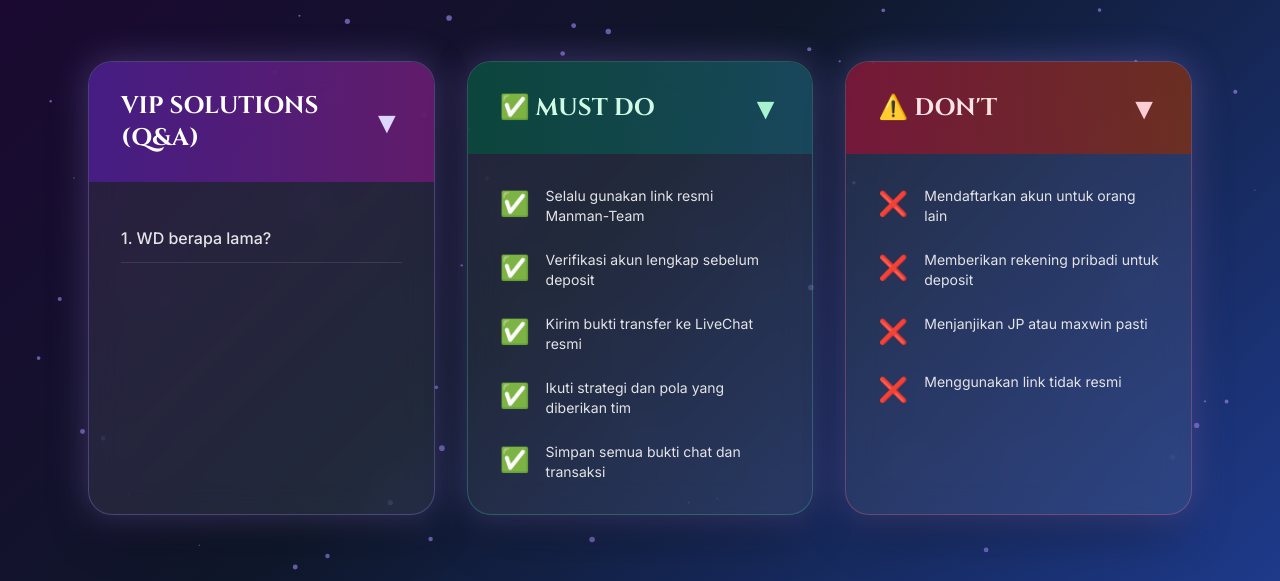
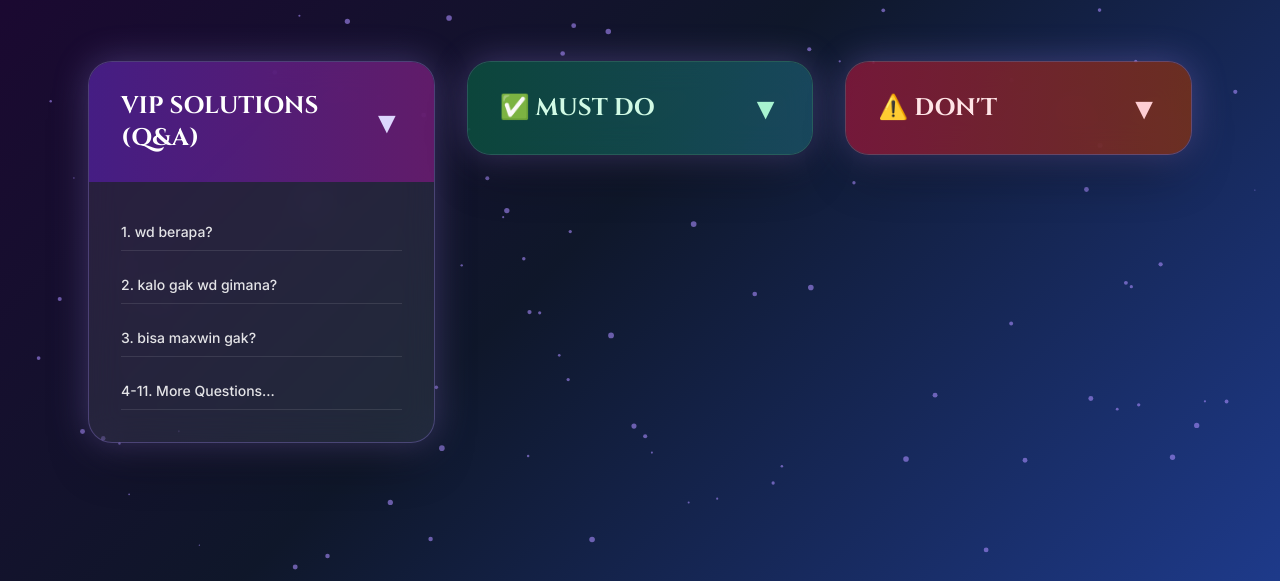
Before and after one commit to hanlinwu973-hub/manman-team, a plain HTML site: page index.html in a window 1280 px wide. Shown: the part 219-800 px from the top of the page. Drawn offline with nearby package versions, Linux system fonts and the light colour scheme.

Commit message:
Update index.html

```diff
--- a/index.html
+++ b/index.html
@@ -45,14 +45,15 @@
         .glow-text {
             text-shadow: 0 0 20px rgba(167, 139, 250, 0.6);
         }
+
+        /* 隐藏内容的过渡动画辅助 */
+        .hidden { display: none; }
     </style>
 </head>
 <body class="text-zinc-200 min-h-screen relative">
 
-    <!-- 粒子背景 -->
     <canvas id="particles" class="fixed inset-0 pointer-events-none"></canvas>
 
-    <!-- 顶部导航 -->
     <nav class="fixed top-0 left-0 right-0 z-50 bg-black/70 backdrop-blur-md border-b border-violet-500/30">
         <div class="max-w-6xl mx-auto px-8 py-5 flex items-center justify-between">
             <div class="flex items-center gap-3">
@@ -64,7 +65,6 @@
     </nav>
 
     <div class="max-w-6xl mx-auto px-6 pt-28 pb-16">
-        <!-- 主标题 -->
         <div class="text-center mb-16">
             <h2 class="title-font text-5xl md:text-6xl font-bold text-transparent bg-clip-text bg-gradient-to-r from-violet-300 via-fuchsia-300 to-cyan-300 glow-text">
                 VIP STRATEGY
@@ -72,88 +72,99 @@
             <p class="mt-4 text-xl text-violet-200/80">Panduan Lengkap & Profesional</p>
         </div>
 
-        <div class="grid md:grid-cols-3 gap-8">
+        <div class="grid md:grid-cols-3 gap-8 items-start">
 
-            <!-- 1. VIP SOLUTIONS (Q&A) -->
             <div class="glow-card border border-violet-400/30 rounded-3xl overflow-hidden">
                 <div onclick="toggleSection(this)"
                      class="bg-gradient-to-r from-violet-900/80 to-fuchsia-900/80 px-8 py-7 flex items-center justify-between cursor-pointer">
                     <h2 class="title-font text-2xl text-white">VIP SOLUTIONS (Q&A)</h2>
                     <span class="text-3xl transition-transform duration-300 text-violet-200">▼</span>
                 </div>
-                <div class="p-8 space-y-6 section-content">
-                    <!-- 示例问题，你可以继续添加 -->
+                <div class="p-8 space-y-4 section-content">
                     <div onclick="toggleAnswer(this)" class="cursor-pointer group">
-                        <div class="flex justify-between items-center py-3 border-b border-white/10 group-hover:text-violet-200">
-                            <p class="font-medium">1. WD berapa lama?</p>
+                        <div class="flex justify-between items-center py-2 border-b border-white/10 group-hover:text-violet-200">
+                            <p class="font-medium text-sm">1. wd berapa?</p>
                         </div>
-                        <div class="answer-panel hidden mt-4 text-violet-100/90 text-sm leading-relaxed">
-                            Biasanya 5-15 menit setelah verifikasi. Tergantung riwayat akun Anda.
+                        <div class="answer-panel hidden mt-3 text-violet-100/90 text-xs leading-relaxed italic bg-white/5 p-3 rounded-lg">
+                            Tergantung pada riwayat akun. Biasanya proses JP memakan waktu 5-15 menit setelah verifikasi.
                         </div>
                     </div>
-                    <!-- 添加更多问题时复制上面这个块即可 -->
+                    <div onclick="toggleAnswer(this)" class="cursor-pointer group">
+                        <div class="flex justify-between items-center py-2 border-b border-white/10 group-hover:text-violet-200">
+                            <p class="font-medium text-sm">2. kalo gak wd gimana?</p>
+                        </div>
+                        <div class="answer-panel hidden mt-3 text-violet-100/90 text-xs leading-relaxed italic bg-white/5 p-3 rounded-lg">
+                            Jika belum bisa WD, pastikan turnover terpenuhi atau hubungi LiveChat untuk cek status akun.
+                        </div>
+                    </div>
+                    <div onclick="toggleAnswer(this)" class="cursor-pointer group">
+                        <div class="flex justify-between items-center py-2 border-b border-white/10 group-hover:text-violet-200">
+                            <p class="font-medium text-sm">3. bisa maxwin gak?</p>
+                        </div>
+                        <div class="answer-panel hidden mt-3 text-violet-100/90 text-xs bg-white/5 p-3 rounded-lg">
+                            Kesempatan Maxwin selalu ada di level VIP. Gunakan pola yang kami berikan.
+                        </div>
+                    </div>
+                    <div onclick="toggleAnswer(this)" class="cursor-pointer group">
+                        <div class="flex justify-between items-center py-2 border-b border-white/10 group-hover:text-violet-200">
+                            <p class="font-medium text-sm">4-11. More Questions...</p>
+                        </div>
+                        <div class="answer-panel hidden mt-3 text-violet-100/90 text-xs bg-white/5 p-3 rounded-lg">
+                            Cek link RTP Live kami untuk melihat game yang sedang Gacor, pastikan identitas aman, dan transaksi hanya di link resmi.
+                        </div>
+                    </div>
                 </div>
             </div>
 
-            <!-- 2. MUST DO -->
             <div class="glow-card border border-emerald-400/30 rounded-3xl overflow-hidden">
                 <div onclick="toggleSection(this)"
                      class="bg-gradient-to-r from-emerald-900/80 to-cyan-900/80 px-8 py-7 flex items-center justify-between cursor-pointer">
                     <h2 class="title-font text-2xl text-emerald-100 flex items-center gap-3">✅ MUST DO</h2>
                     <span class="text-3xl transition-transform duration-300 text-emerald-200">▼</span>
                 </div>
-                <div class="p-8 section-content">
-                    <ul class="space-y-6 text-sm">
-                        <li class="flex gap-4 items-start">
-                            <span class="text-emerald-400 text-2xl mt-0.5">✅</span>
-                            <span>Selalu gunakan link resmi Manman-Team</span>
-                        </li>
-                        <li class="flex gap-4 items-start">
-                            <span class="text-emerald-400 text-2xl mt-0.5">✅</span>
-                            <span>Verifikasi akun lengkap sebelum deposit</span>
-                        </li>
-                        <li class="flex gap-4 items-start">
-                            <span class="text-emerald-400 text-2xl mt-0.5">✅</span>
-                            <span>Kirim bukti transfer ke LiveChat resmi</span>
-                        </li>
-                        <li class="flex gap-4 items-start">
-                            <span class="text-emerald-400 text-2xl mt-0.5">✅</span>
-                            <span>Ikuti strategi dan pola yang diberikan tim</span>
-                        </li>
-                        <li class="flex gap-4 items-start">
-                            <span class="text-emerald-400 text-2xl mt-0.5">✅</span>
-                            <span>Simpan semua bukti chat dan transaksi</span>
-                        </li>
+                <div class="p-8 section-content hidden">
+                    <div class="mb-6 p-4 bg-emerald-500/10 border border-emerald-500/30 rounded-2xl">
+                        <h3 class="text-emerald-400 font-bold mb-2 title-font">PEJUANG CASINO</h3>
+                        <p class="text-xs font-bold text-white mb-3">🚫 TOLAK TRANSAKSI ILEGAL, LAPOR & DAPATKAN 100K!</p>
+                        <p class="text-[10px] text-emerald-100/70 leading-relaxed mb-4">
+                            Jika menemukan promotor yang menawarkan cashback pribadi, segera lapor LiveChat resmi. Bonus 100.000 IDR menanti!
+                        </p>
+                        <a href="https://direct.lc.chat/12891963/20" target="_blank" class="block text-center py-3 bg-emerald-500 hover:bg-emerald-400 text-black font-bold rounded-xl text-xs transition-colors">
+                            📌 LAPOR SEKARANG
+                        </a>
+                    </div>
+                    <ul class="space-y-4 text-xs text-emerald-100/90 italic">
+                        <li>🛡 Kerahasiaan pelapor DIJAMIN 100% RAHASIA.</li>
+                        <li>🛡 Prosedur Delayed Penalty memastikan pelapor tidak terlacak oknum.</li>
                     </ul>
                 </div>
             </div>
 
-            <!-- 3. DON'T -->
             <div class="glow-card border border-rose-400/30 rounded-3xl overflow-hidden">
                 <div onclick="toggleSection(this)"
                      class="bg-gradient-to-r from-rose-900/80 to-orange-900/80 px-8 py-7 flex items-center justify-between cursor-pointer">
                     <h2 class="title-font text-2xl text-rose-100 flex items-center gap-3">⚠️ DON'T</h2>
                     <span class="text-3xl transition-transform duration-300 text-rose-200">▼</span>
                 </div>
-                <div class="p-8 section-content">
-                    <ul class="space-y-6 text-sm">
-                        <li class="flex gap-4 items-start">
-                            <span class="text-rose-400 text-2xl mt-0.5">❌</span>
-                            <span>Mendaftarkan akun untuk orang lain</span>
-                        </li>
-                        <li class="flex gap-4 items-start">
-                            <span class="text-rose-400 text-2xl mt-0.5">❌</span>
-                            <span>Memberikan rekening pribadi untuk deposit</span>
-                        </li>
-                        <li class="flex gap-4 items-start">
-                            <span class="text-rose-400 text-2xl mt-0.5">❌</span>
-                            <span>Menjanjikan JP atau maxwin pasti</span>
-                        </li>
-                        <li class="flex gap-4 items-start">
-                            <span class="text-rose-400 text-2xl mt-0.5">❌</span>
-                            <span>Menggunakan link tidak resmi</span>
-                        </li>
+                <div class="p-8 section-content hidden">
+                    <h3 class="text-rose-400 font-bold mb-4 text-xs tracking-widest text-center">⚠️ HAL YANG DI LARANG ⚠️</h3>
+                    <ul class="space-y-4 text-[11px] leading-snug">
+                        <li class="flex gap-3"><span>❌</span><span>Mendaftarkan akun & membantu deposit pengguna</span></li>
+                        <li class="flex gap-3"><span>❌</span><span>Mendaftarkan diri sendiri sebagai pengguna</span></li>
+                        <li class="flex gap-3"><span>❌</span><span>Meminta komisi dari kemenangan pengguna</span></li>
+                        <li class="flex gap-3"><span>❌</span><span>Tidak mengirimkan gambar peringatan</span></li>
+                        <li class="flex gap-3"><span>❌</span><span>Tidak klik profil WA saat rekam layar deposit</span></li>
+                        <li class="flex gap-3"><span>❌</span><span>Mengirimkan link lebih dari 1 secara bersamaan</span></li>
+                        <li class="flex gap-3"><span>❌</span><span>Menjanjikan kemenangan nominal JP tertentu</span></li>
+                        <li class="flex gap-3"><span>❌</span><span>Login akun dan mengambil uang pengguna</span></li>
+                        <li class="flex gap-3"><span>❌</span><span>Memberikan rekening pribadi untuk deposit</span></li>
+                        <li class="flex gap-3"><span>❌</span><span>Menjanjikan bonus di luar format Web</span></li>
+                        <li class="flex gap-3"><span>❌</span><span>Mengirimkan video hacker / memegang kendali</span></li>
+                        <li class="flex gap-3"><span>❌</span><span>Membantu pelanggan menerima kode verifikasi</span></li>
                     </ul>
+                    <p class="mt-6 text-center text-[10px] text-rose-300 font-bold animate-pulse">
+                        🔔 BIASAKAN RESPON KETIKA MEMBACA PEMBERITAHUAN
+                    </p>
                 </div>
             </div>
 
```
